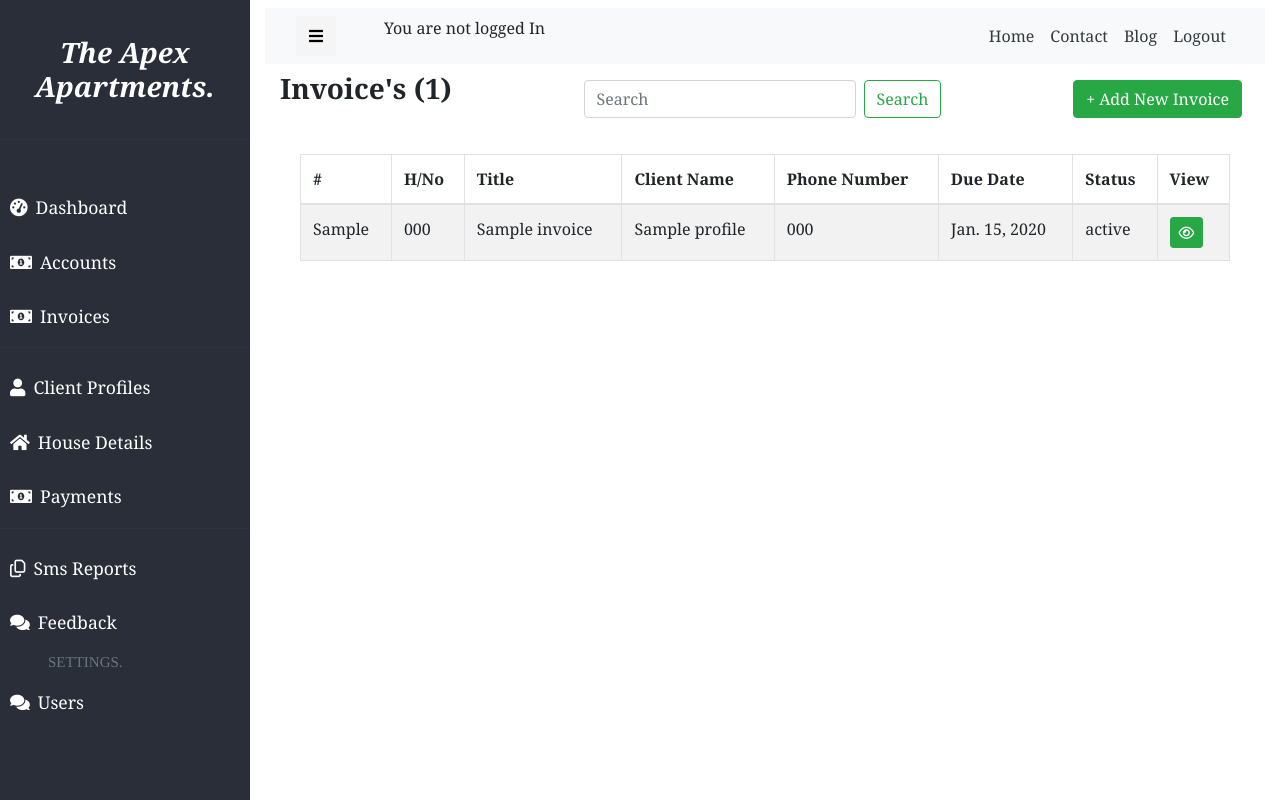
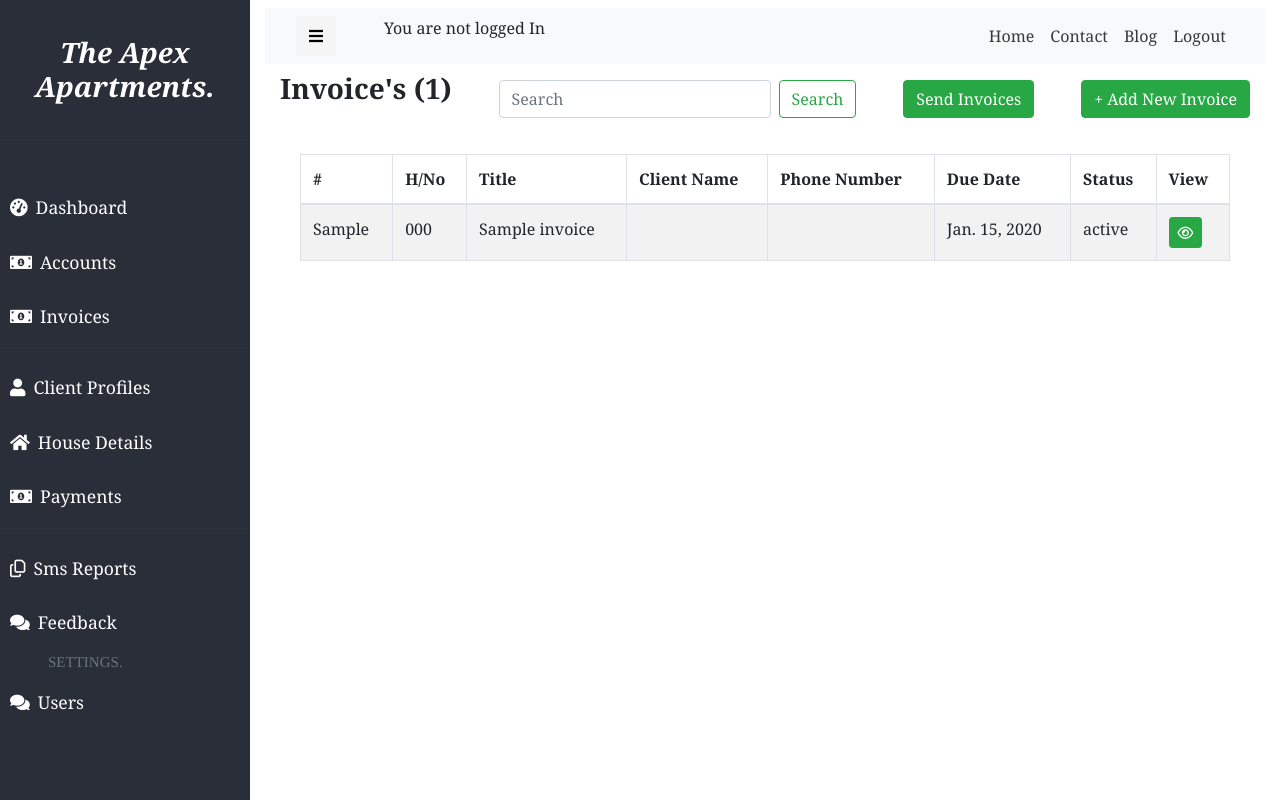
Before and after one commit to LarryNgugi/Real-Estate-Management-System, a Django app: page /staff/invoice in a window 1280 px wide. Run offline with Django 3.2, Linux system fonts and the light colour scheme; tables that the repository leaves empty hold one stand-in row (values such as "Sample post"); parts of the project's set-up code (start-up, migrations or seed data) failed here and were passed over; some libraries are stand-ins or nearby versions.

Commit message:
Working on invoices

```diff
--- a/apex/forms.py
+++ b/apex/forms.py
@@ -35,6 +35,7 @@
 STATUS_CHOICES = [
     ('Occupied', 'Occupied'),
     ('Vacant', 'Vacant'),
+
 ]
 
 
--- a/apex/invoice_update.py
+++ b/apex/invoice_update.py
@@ -13,6 +13,7 @@
     profiles = Profile.objects.all()
     for profile in profiles:
         invoice_message = f'Dear, {profile.name}, Your rent payment of shs {profile.amount} is due on demand. ' \
-                          f'Please plan to pay before 5th using Buy Goods Till Number 717571. For queries call 0714389500 or email apexhomeskenya@gmail.com'
+                          f'Please plan to pay before 5th using Buy Goods Till Number 717571. For queries call ' \
+                          f'0714389500 or email apexhomeskenya@gmail.com '
         response = sms.send(invoice_message, [str(profile.phone_number)])
         print(response)
--- a/apex/models.py
+++ b/apex/models.py
@@ -84,9 +84,9 @@
     title = models.CharField(max_length=30, blank=False, null=True)
     status = models.CharField(max_length=30, blank=False, null=True)
     house_number = models.CharField(max_length=50, blank=False, null=True)
-    profile = models.ForeignKey(Profile, on_delete=models.CASCADE, max_length=100, blank=False, null=True, related_name="profile_name")
+    name = models.ForeignKey(Profile, on_delete=models.CASCADE, max_length=100, blank=False, null=True, related_name="profile_name")
     due_date = models.DateField(blank=False, null=True)
-    phone_number = models.CharField(max_length=15, blank=True, null=True)
+    phone_number = models.ForeignKey(Profile, on_delete=models.CASCADE,max_length=15, blank=True, null=True)
     amount = models.IntegerField(default=0, blank=False, null=False)
     invoice_no = models.CharField(max_length=500, default=increment_invoice_number, null=True, blank=True)
 
--- a/apex/templates/apex/admin/invoice.html
+++ b/apex/templates/apex/admin/invoice.html
@@ -26,7 +26,11 @@
 
              </form>
 
-                <a class="btn btn-success my-3 mx-2 ml-auto" href="{% url 'create_invoice' %}">
+                 <a class="btn btn-success my-3 ml-auto" href="{% url 'sendInvoice' %}">
+                     Send Invoices
+                </a>
+
+                <a class="btn btn-success my-3  ml-auto" href="{% url 'create_invoice' %}">
                      + Add New Invoice
                 </a>
 
--- a/apex/urls.py
+++ b/apex/urls.py
@@ -13,7 +13,7 @@
     1. Import the include() function: from django.urls import include, path
     2. Add a URL to urlpatterns:  path('blog/', include('blog.urls'))
 """
-from django.conf.urls import include, url
+
 from django.urls import path
 from django.urls.conf import include
 from . import views
@@ -41,6 +41,7 @@
     path('create/invoice', views.createInvoice, name='create_invoice'),
     path('view/invoices', views.updateInvoice, name='update_invoice'),
     path('accounts', views.accounts, name='account'),
+    path('invoice/sendInvoice', views.sendInvoice, name='sendInvoice'),
 ]
 
 urlpatterns = [
--- a/apex/views.py
+++ b/apex/views.py
@@ -396,3 +396,9 @@
     context = {}
 
     return render(request, 'apex/admin/accounts.html', context)
+
+
+def sendInvoice(request):
+    context = {}
+
+    return render(request, 'apex/admin/sendInvoice.html', context)
--- a/apex_program/settings.py
+++ b/apex_program/settings.py
@@ -54,7 +54,9 @@
     'django.contrib.messages.middleware.MessageMiddleware',
     'django.middleware.clickjacking.XFrameOptionsMiddleware',
     'django_auto_logout.middleware.auto_logout',
+    'whitenoise.middleware.WhiteNoiseMiddleware',
 ]
+STATICFILES_STORAGE = 'whitenoise.storage.CompressedManifestStaticFilesStorage'
 
 ROOT_URLCONF = 'apex_program.urls'
 
@@ -74,7 +76,7 @@
     },
 ]
 
-WSGI_APPLICATION = 'apex_program.wsgi.application'
+# WSGI_APPLICATION = 'wsgi.application'
 
 # Database
 # https://docs.djangoproject.com/en/3.2/ref/settings/#databases
@@ -121,6 +123,8 @@
 # Static files (CSS, JavaScript, Images)
 # https://docs.djangoproject.com/en/3.2/howto/static-files/
 
+#declaring templates
+
 STATIC_URL = '/static/'
 STATIC_ROOT = os.path.join(BASE_DIR, 'static')
 STATICFILES_DIR = [
--- a/mpesa_api/urls.py
+++ b/mpesa_api/urls.py
@@ -1,6 +1,4 @@
 from django.urls import path
-from . import views
-from django.conf.urls import include, url
 from . import views
 
 urlpatterns = [
```
Also changed, not shown: apex/templates/apex/admin/sendInvoice.html (added, +23 -0 lines), apex/migrations/0003_rename_profile_invoice_name_and_more.py (added).
